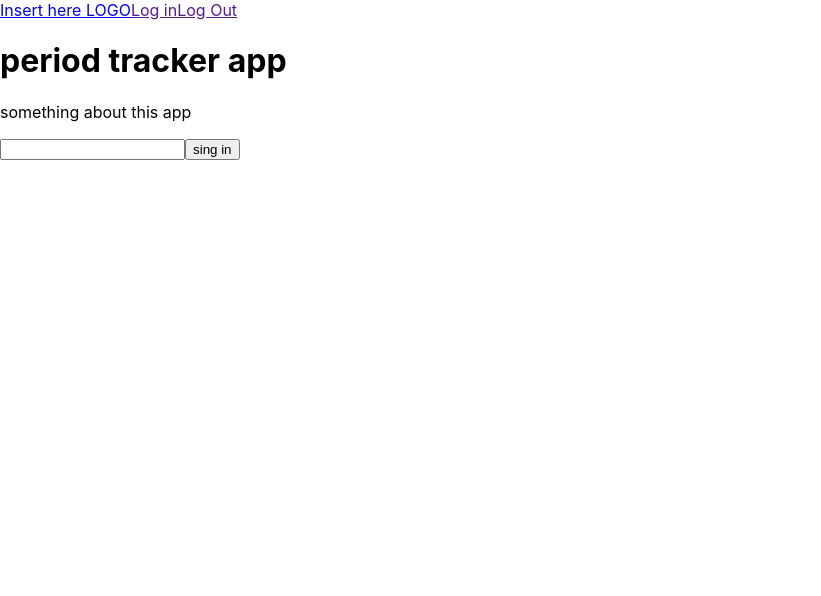
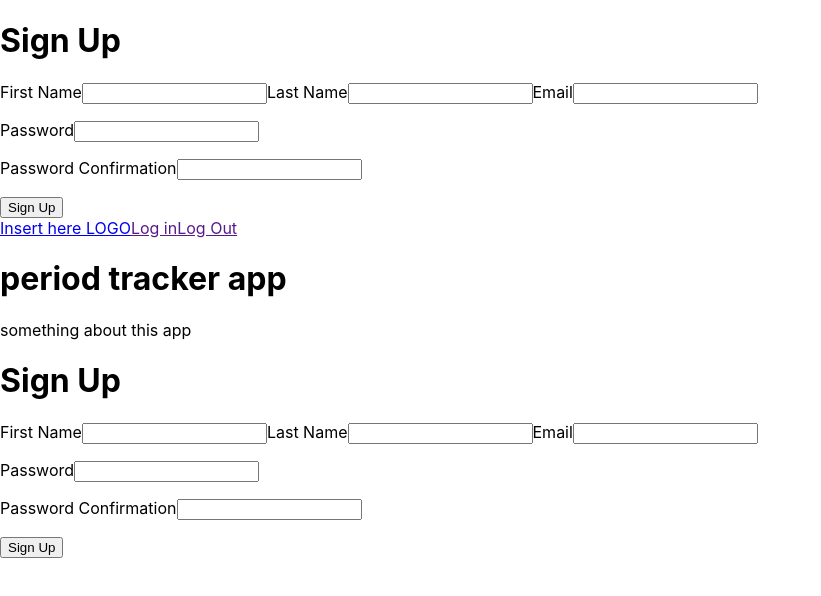
Before and after one commit to Gissell10/period-traker, a React (Create React App) app: page / in a window 1280 px wide. Shown: the top 596 px of the page, without its empty margins (0-821 px from the left). Built offline with nearby package versions, Linux system fonts and the light colour scheme.

Commit message:
User sign up form was created with function for password and email validation. App component can send html post request for creating a new user

```diff
--- a/package.json
+++ b/package.json
@@ -6,6 +6,7 @@
     "@testing-library/jest-dom": "^5.16.5",
     "@testing-library/react": "^13.4.0",
     "@testing-library/user-event": "^13.5.0",
+    "axios": "^1.1.3",
     "react": "^18.2.0",
     "react-dom": "^18.2.0",
     "react-scripts": "5.0.1",
--- a/src/components/App.js
+++ b/src/components/App.js
@@ -1,3 +1,6 @@
+import { Component } from "react";
+import axios from 'axios'
+
 import Nav from "./Nav";
 import Home from "./Home";
 import Users from "./Users";
@@ -5,9 +8,36 @@ import AboutYou from "./AboutYou";
 import Schedule from "./Schedule";
 import Symptoms from "./Symptoms";
 
-function App() {
+class App extends Component {
+
+  state = {
+    user: {}
+  }
+
+  signUp = (user) => {
+    const body = JSON.stringify({
+      user: {
+        first_name: user.firstName,
+        last_name: user.lastName,
+        email: user.email,
+        password: user.password,
+      }
+    });
+    axios.post('http://localhost:3000/users', body, {
+      headers: {
+        'Accept': 'application/json',
+        'Content-Type': 'application/json'
+      }
+    })
+    .then((response) => {
+      return this.setState({user: response.data})
+    })
+  }
+
+  render() {
     return (
       <div>
+        {this.state.user.firstName ? <h4>Welcome {this.state.user.firstName}</h4> : <Users signUp={this.signUp}/>}
         <Nav />
         <Home />
         <Users />
@@ -17,5 +47,6 @@ function App() {
       </div>
     );
   }
+}
 
 export default App;
--- a/src/components/Users.jsx
+++ b/src/components/Users.jsx
@@ -1,14 +1,118 @@
 import React, { useState } from "react";
 
-const Users = function () {
+const Users = function (props) {
+  const [signUpInput, setSignUpInput] = useState({
+    firstName: '',
+    lastName: '',
+    email: '',
+    password: '',
+    passwordConfirmation: ''
+  })
+
+  const [signUpInputError, setSignUpInputError] = useState({
+    email: '',
+    password: '',
+    passwordConfirmation: ''
+  })
+
+  const handleSignUp = () => {
+    props.signUp(signUpInput)
+  }
+
+  const handleChange = (name, value) => {
+    setSignUpInput({
+      ...signUpInput, [name]: value // for all sign up input states, set the name (key) to value
+    });
+  }
+
+  const validateSignUp = (e) => {
+    e.preventDefault();
+
+    let inputError = { // same as signup inputError
+      email: '',
+      password: '',
+      passwordConfirmation: ''
+    }
+
+    if (!signUpInput.email) {
+      setSignUpInputError({
+        ...inputError, email: 'Enter a valid email'
+      });
+      return;
+    }
+
+    if (signUpInput.password !== signUpInput.passwordConfirmation) {
+      setSignUpInputError({
+        ...inputError, passwordConfirmation: 'Both passwords should match'
+      });
+      return;
+    }
+
+    if (!signUpInput.password) {
+      setSignUpInputError({
+        ...inputError, password: 'Password should not be empty'
+      });
+      return;
+    }
+
+    if (Object.values(signUpInputError).every(input => input === '')) {
+      handleSignUp()
+    }
+
+    setSignUpInputError(inputError)
+  }
+
+
   return (
     <div>
-      <form action="">
-        <input type="text" />
-        <label></label>
-        <button> sing in</button>
+      <h1>Sign Up</h1>
+      <form onSubmit={validateSignUp}>
+        <label>First Name</label>
+        <input
+          name="firstName"
+          value={signUpInput.firstName}
+          onChange={({target}) => {handleChange(target.name, target.value)}}
+        />
+
+        <label>Last Name</label>
+        <input
+          name="lastName"
+          value={signUpInput.lastName}
+          onChange={({target}) => handleChange(target.name, target.value)}
+        />
+
+        <label>Email</label>
+        <input
+          name="email"
+          type="email"
+          value={signUpInput.email}
+          onChange={({target}) => handleChange(target.name, target.value)}
+        />
+        <p className="error-message">{signUpInputError.email}</p>
+
+
+        <label>Password</label>
+        <input
+          name="password"
+          type="password"
+          value={signUpInput.password}
+          onChange={({target}) => handleChange(target.name, target.value)}
+        />
+        <p className="error-message">{signUpInputError.password}</p>
+
+        <label>Password Confirmation</label>
+        <input
+          name="passwordConfirmation"
+          type="password"
+          value={signUpInput.passwordConfirmation}
+          onChange={({target}) => handleChange(target.name, target.value)}
+        />
+        <p className="error-message">{signUpInputError.passwordConfirmation}</p>
+
+        <button>Sign Up</button>
       </form>
     </div>
   );
 };
+
 export default Users;
```
Also changed, not shown: 1 other file (tests, documents, lock files or other folders). Lines whose indentation alone changed are shown as unchanged.
